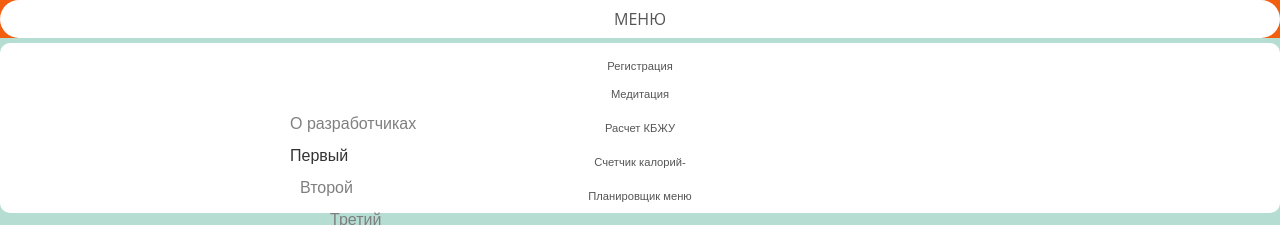
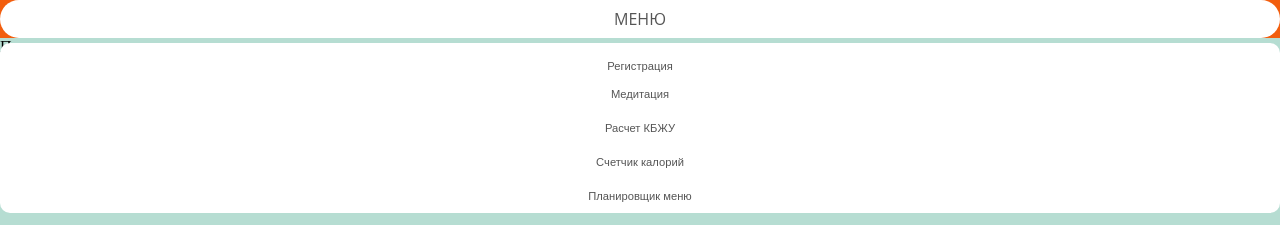
Before and after one commit to essenija1/Agile, a website built with webpack: page src/index.html in a window 1280 px wide. Shown: the top 225 px of the page. Built offline with nearby package versions, Linux system fonts and the light colour scheme.

Commit message:
Update index.html

```diff
--- a/src/index.html
+++ b/src/index.html
@@ -1,7 +1,10 @@
 <!DOCTYPE html>
 <html lang="ru">
   <head>
-    <meta http-equiv="Content-Type" content="text/html; charset=UTF-8" />
+    <meta charset="utf-8">
+    <meta name="viewport" content="width=device-width, initial-scale=1.0">
+    <p><acronym title = "Мой сайт"></acronym></p>
+    <link rel="stylesheet" href="style.css">
     <title>Меню</title>
   </head>
 
@@ -15,7 +18,7 @@
               <li class="registration"><a href="registration.html">Регистрация</a></li>
               <li class="meditation"><a href="meditation.html">Медитация</a></li>
               <li class="kbgu"><a href="kbjy.html">Расчет КБЖУ</a></li>
-              <li class="active"><a href="caloriesCounter.html">Счетчик калорий-</a></li>
+              <li class="active"><a href="caloriesCounter.html">Счетчик калорий</a></li>
               <li class="menuScheduler"><a href="menuScheduler.html">Планировщик меню</a>
               </li>
             </ul>
@@ -24,7 +27,24 @@
       </nav>
     </div>
 
-    <main>
+    <link href="https://fonts.googleapis.com/css?family=Jura" rel="stylesheet">
+<div class="scene"  >
+  <div class="apple"  >
+    <div class="peduncle"></div>
+  </div>
+  <div class="text">Приложение для здоровья.</div>
+  <div class="text1">Оно включает в себя не только счетчик калорий, возможность расчитать КБЖУ,
+    планировщик меню на неделю, а также вкладку медитации для снятия стресса. При разработке использовались HTML, CSS, JS, WEBPACK.</div>
+    <div class="text2">Разработчики:<br />
+    Нехайчук Ольга<br />
+    Давлетбаева Светлана<br />
+    Зеленова Ирина
+  </div>
+    </div>
+
+ </div>
+
+    <!-- <main>
       <nav class="nav">
         <ul>
           <li><a href="#intro">О разработчиках</a></li>
@@ -77,7 +97,7 @@
           <p>Описание что сделано.</p>
         </section>
       </article>
-    </main>
+    </main> -->
 
 
   </body>
```
